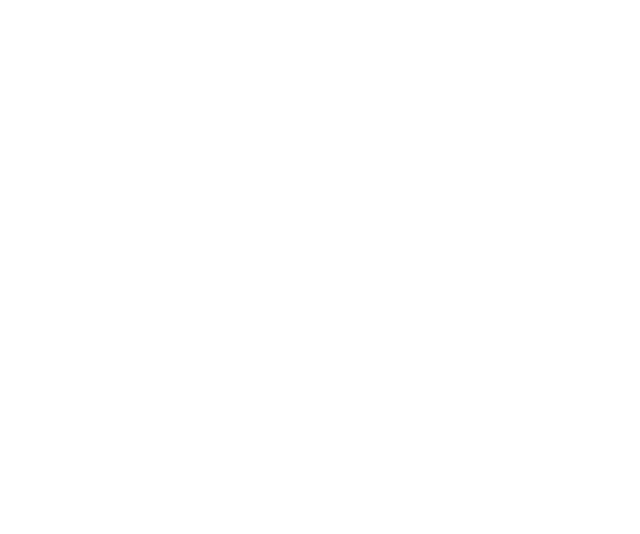
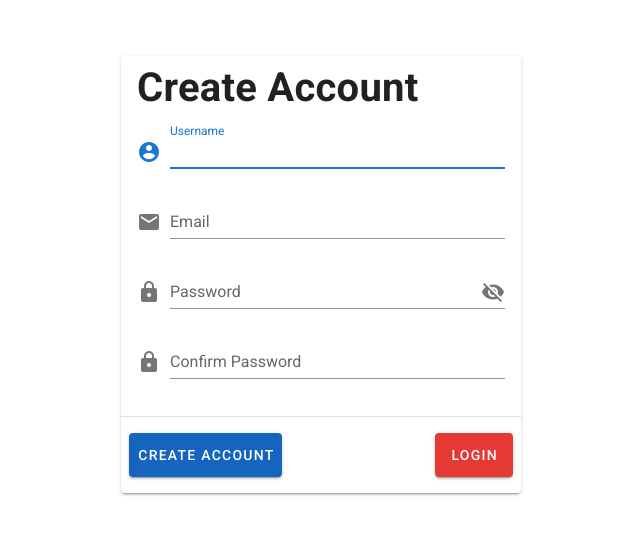
Before and after one commit to D-Molloy/phriend-card-client, a Vue app: page /create in a window 1280 px wide. Shown: the part 126-660 px from the top of the page, without its empty margins (319-959 px from the left). Built offline with nearby package versions, Linux system fonts and the light colour scheme.

Commit message:
login/create vuetify forms setup

```diff
--- a/src/App.vue
+++ b/src/App.vue
@@ -1,7 +1,7 @@
 <template>
-  <div id="app">
+  <v-app>
     <router-view />
-  </div>
+  </v-app>
 </template>
 <script>
 export default {
@@ -12,10 +12,10 @@ export default {
 body {
   margin: 0;
 }
-#app {
+/* #app {
   width: 90%;
   margin: auto;
-}
+} */
 /* * {
   border: 1px solid black;
 } */
--- a/src/components/UserOverview.vue
+++ b/src/components/UserOverview.vue
@@ -1,5 +1,6 @@
 <template>
-  <div>
+  <div v-if="user.showScoreAverage">
+    <!-- <p>Avg. Show Score: {{ user.showScoreAverage }}</p> -->
     <p>Avg. Show Score: {{ user.showScoreAverage.toFixed(3) }}</p>
     <p>Shows Attended: {{ user.shows.length }}</p>
     <hr />
@@ -10,7 +11,8 @@
       }}
       show{{ user.venueSummary[0].shows.length > 1 ? "s" : "" }})
     </p>
-    <p>Top Venue: {{ topShow.venue }} ({{ topShow.venueRating.toFixed(3) }})</p>
+    <p>Top Venue: {{ topShow.venue }} ({{ topShow.venueRating }})</p>
+    <!-- <p>Top Venue: {{ topShow.venue }} ({{ topShow.venueRating.toFixed(3) }})</p> -->
     <hr />
     <p>Songs heard: {{ user.totalSongsHeard }}</p>
     <p>Frequent Songs:</p>
@@ -86,7 +88,7 @@ export default {
   data: () => ({
     topShow: {}
   }),
-  mounted() {
+  created() {
     this.topShow = this.user.venueSummary.reduce((best, currentValue) => {
       if (best.venueRating > currentValue.venueRating) {
         return best;
--- a/src/router/index.js
+++ b/src/router/index.js
@@ -14,7 +14,7 @@ const routes = [
     component: Login
   },
   {
-    path: "/signup",
+    path: "/create",
     name: "Signup",
     component: Signup
   },
--- a/src/views/Dashboard.vue
+++ b/src/views/Dashboard.vue
@@ -10,7 +10,7 @@
         <p @click="activeTab = 'venues'">Venues</p>
         <p @click="activeTab = 'songs'">Songs</p>
       </div>
-      <div v-show="activeTab === 'overview'">
+      <div v-if="activeTab === 'overview'">
         <h1>{{ user.username }}'s Phriendcard</h1>
         <template v-if="user.showScoreAverage">
           <user-overview :user="user" />
@@ -19,54 +19,79 @@
           <h1>Add a show to see your PhriendCard.</h1>
         </template>
       </div>
-      <div v-show="activeTab === 'shows'">
-        <shows-overview :shows="user.shows" />
+      <div v-if="activeTab === 'shows'">
+        <shows-overview :shows="user.shows || []" />
       </div>
-      <div v-show="activeTab === 'venues'">
-        <venues-overview :venues="user.venueSummary" />
+      <div v-if="activeTab === 'venues'">
+        <venues-overview :venues="user.venueSummary || []" />
       </div>
-      <div v-show="activeTab === 'songs'">
+      <div v-if="activeTab === 'songs'">
         <songs-overview
           :songs="user.songFrequency"
           :total-songs-heard="user.totalSongsHeard"
         />
       </div>
       <!-- NEW SHOW FORM -->
-      <div>
-        <h3>Add a new show</h3>
-        <select name="year" id="year" v-model="newShow.year" required>
+      <h3>Add a new show</h3>
+      <div class="input_form">
+        <v-select
+          :items="dates.years"
+          label="Year"
+          v-model="newShow.year"
+          :error-messages="errors.year"
+          solo
+        />
+        <!-- <select name="year" id="year" v-model="newShow.year" required>
           <option value="" default>Select year</option>
           <option v-for="year in dates.years" :key="year" :value="year">{{
             year
           }}</option>
-        </select>
-        <p v-if="errors.year">{{ errors.year }}</p>
-        <select name="month" id="month" v-model="newShow.month" required>
+        </select> -->
+        <!-- <p v-if="errors.year">{{ errors.year }}</p> -->
+        <v-select
+          :items="dates.months"
+          label="Month"
+          v-model="newShow.month"
+          :error-messages="errors.month"
+          solo
+        />
+        <!-- <select name="month" id="month" v-model="newShow.month" required>
           <option value="" default>Select month</option>
           <option v-for="month in dates.months" :key="month" :value="month">{{
             month
           }}</option>
         </select>
-        <p v-if="errors.month">{{ errors.month }}</p>
-        <select name="day" id="day" v-model="newShow.day" required>
+        <p v-if="errors.month">{{ errors.month }}</p> -->
+        <v-select
+          :items="dates.days"
+          label="Day"
+          v-model="newShow.day"
+          :error-messages="errors.day"
+          solo
+        />
+        <!-- <select name="day" id="day" v-model="newShow.day" required>
           <option value="" default>Select day</option>
           <option v-for="day in dates.days" :key="day" :value="day">{{
             day
           }}</option>
         </select>
-        <p v-if="errors.day">{{ errors.day }}</p>
-        <button
+        <p v-if="errors.day">{{ errors.day }}</p> -->
+        <v-btn
+          color="success"
           @click="addNewShow"
           :disabled="!newShow.year || !newShow.month || !newShow.day"
         >
           Add Show
-        </button>
+        </v-btn>
         <p v-if="errors.message">{{ errors.message }}</p>
       </div>
     </div>
   </div>
 </template>
 <style>
+.input_form {
+  display: flex;
+}
 .nav_tabs {
   display: flex;
   justify-content: space-between;
@@ -166,6 +191,7 @@ export default {
             localStorage.clear();
             return this.$router.push("/");
           }
+          // TODO: check bad dates
           this.errors = err.response.data;
           this.loading = false;
         });
--- a/src/views/Login.vue
+++ b/src/views/Login.vue
@@ -1,37 +1,49 @@
 <template>
-  <div class="login">
-    <h1>This is Login</h1>
-    <form @submit.prevent="loginUser">
-      <input
+  <v-card width="400" class="mx-auto my-auto">
+    <v-card-title>
+      <h1>Login</h1>
+    </v-card-title>
+    <v-card-text>
+      <v-form>
+        <v-text-field
+          label="Email"
           type="text"
           v-model="form.email"
-        ref="email"
-        placeholder="wilson@lizards.com"
           autocomplete="email"
+          prepend-icon="mdi-email"
+          :error-messages="errors.email"
           autofocus
           required
         />
-      <p v-if="errors.email">{{ errors.email }}</p>
-      <input
-        type="password"
+        <v-text-field
+          label="Password"
+          :type="showPassword ? 'text' : 'password'"
           v-model="form.password"
-        placeholder="Password"
           autocomplete="current-password"
+          prepend-icon="mdi-lock"
+          :append-icon="showPassword ? 'mdi-eye' : 'mdi-eye-off'"
+          @click:append="showPassword = !showPassword"
+          :error-messages="errors.password"
           required
         />
-      <p v-if="errors.password">{{ errors.password }}</p>
-      <button>Login</button>
-    </form>
-    <div id="nav">
-      <router-link to="/signup">Create Account</router-link>
-    </div>
-  </div>
+      </v-form>
+    </v-card-text>
+    <v-divider />
+    <v-card-actions>
+      <v-btn large color="blue darken-3 my-2 white--text" @click="loginUser"
+        >Login</v-btn
+      >
+      <v-spacer />
+      <v-btn large color="red darken-1 my-2 white--text" @click="toSignup"
+        >Create Account</v-btn
+      >
+    </v-card-actions>
+  </v-card>
 </template>
 
 <script>
-// @ is an alias to /src
-// import HelloWorld from "@/components/HelloWorld.vue";
 import API from "../utils/API.js";
+
 const initialState = {
   email: "",
   password: ""
@@ -40,7 +52,8 @@ export default {
   name: "Login",
   data: () => ({
     form: initialState,
-    errors: {}
+    errors: {},
+    showPassword: false
   }),
   mounted() {
     if (localStorage.getItem("phriendToken")) {
@@ -58,6 +71,9 @@ export default {
         .catch(err => {
           this.errors = err.response.data;
         });
+    },
+    toSignup() {
+      this.$router.push("/create");
     }
   }
   // components: { Navbar }
--- a/src/views/Signup.vue
+++ b/src/views/Signup.vue
@@ -1,47 +1,68 @@
 <template>
-  <div class="signup">
+  <v-card width="400" class="mx-auto my-auto">
+    <v-card-title>
       <h1>Create Account</h1>
-    <form @submit.prevent="signup">
-      <input
+    </v-card-title>
+    <v-card-text>
+      <v-form @submit.prevent="signup">
+        <v-text-field
+          label="Username"
           type="text"
           v-model="form.username"
-        ref="username"
-        placeholder="DukeOfLizards"
           autocomplete="username"
+          prepend-icon="mdi-account-circle"
+          :error-messages="errors.username"
           autofocus
           required
         />
-      <p v-if="errors.username">{{ errors.username }}</p>
-      <input
+        <v-text-field
+          label="Email"
           type="text"
           v-model="form.email"
-        ref="email"
-        placeholder="wilson@lizards.com"
           autocomplete="email"
+          prepend-icon="mdi-email"
+          :error-messages="errors.email"
+          autofocus
           required
         />
-      <p v-if="errors.email">{{ errors.email }}</p>
-      <input
-        type="password"
+        <v-text-field
+          label="Password"
+          :type="showPassword ? 'text' : 'password'"
           v-model="form.password"
-        placeholder="password"
           autocomplete="current-password"
+          prepend-icon="mdi-lock"
+          :append-icon="showPassword ? 'mdi-eye' : 'mdi-eye-off'"
+          @click:append="showPassword = !showPassword"
+          :error-messages="errors.password"
           required
         />
-      <p v-if="errors.password">{{ errors.password }}</p>
-      <input
-        type="password"
+        <v-text-field
+          label="Confirm Password"
+          :type="showPassword ? 'text' : 'password'"
           v-model="form.confirmPassword"
-        placeholder="Confirm password"
           autocomplete="current-password"
+          prepend-icon="mdi-lock"
           required
+          :error-messages="errors.confirmPassword"
         />
-      <p v-if="errors.confirmPassword">{{ errors.confirmPassword }}</p>
-      <button>Create Account</button>
-    </form>
-    <p v-if="message">{{ message }}</p>
-    <router-link to="/">Login</router-link>
-  </div>
+
+        <p v-if="message" align="center" class="green--text">{{ message }}</p>
+        <p v-if="errors.message" align="center" class="red--text">
+          {{ errors.message }}
+        </p>
+      </v-form>
+    </v-card-text>
+    <v-divider />
+    <v-card-actions>
+      <v-btn large color="blue darken-3 my-2 white--text" @click="signup"
+        >Create Account</v-btn
+      >
+      <v-spacer />
+      <v-btn large color="red darken-1 my-2 white--text" @click="toLogin"
+        >Login</v-btn
+      >
+    </v-card-actions>
+  </v-card>
 </template>
 
 <script>
@@ -60,7 +81,8 @@ export default {
   data: () => ({
     form: initialState,
     message: "",
-    errors: {}
+    errors: {},
+    showPassword: false
   }),
 
   methods: {
@@ -76,8 +98,14 @@ export default {
           }, 2000);
         })
         .catch(err => {
+          // TODO: setup error-message on 500
+          console.log("error", err);
+          console.log("error", err.response);
           this.errors = err.response.data;
         });
+    },
+    toLogin() {
+      this.$router.push("/");
     }
   }
 };
```
Lines whose indentation alone changed are shown as unchanged.
